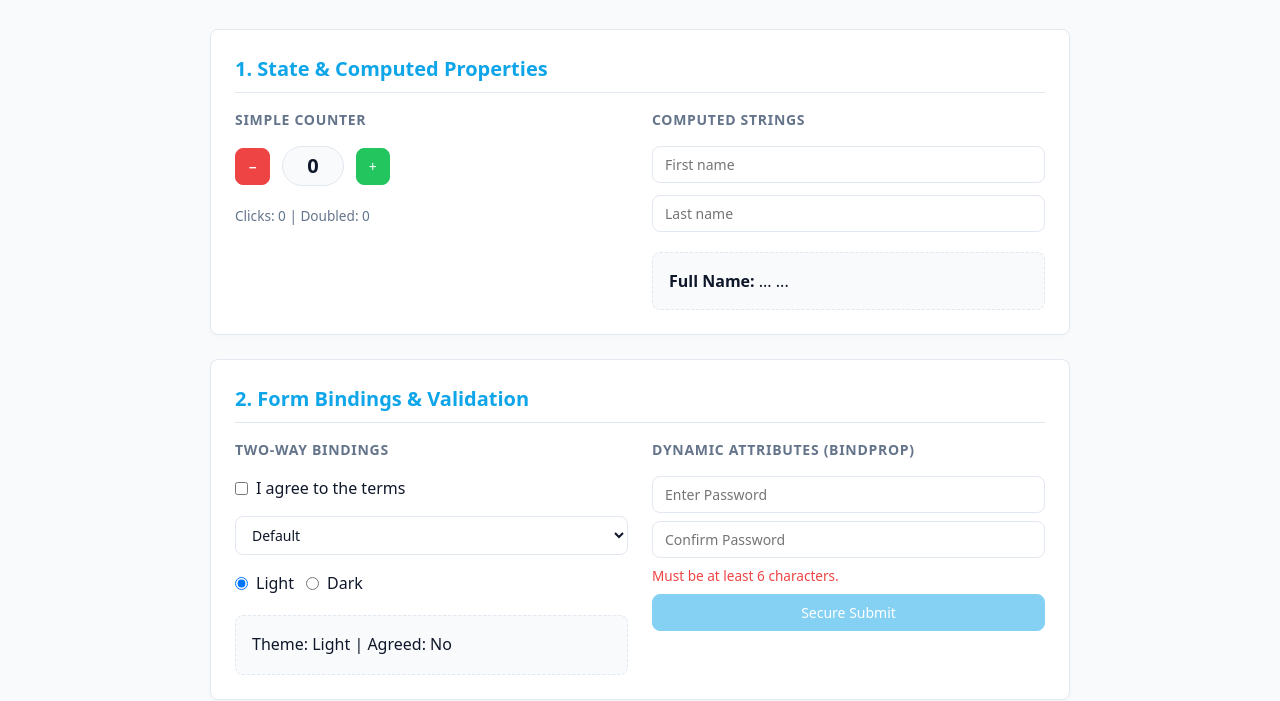
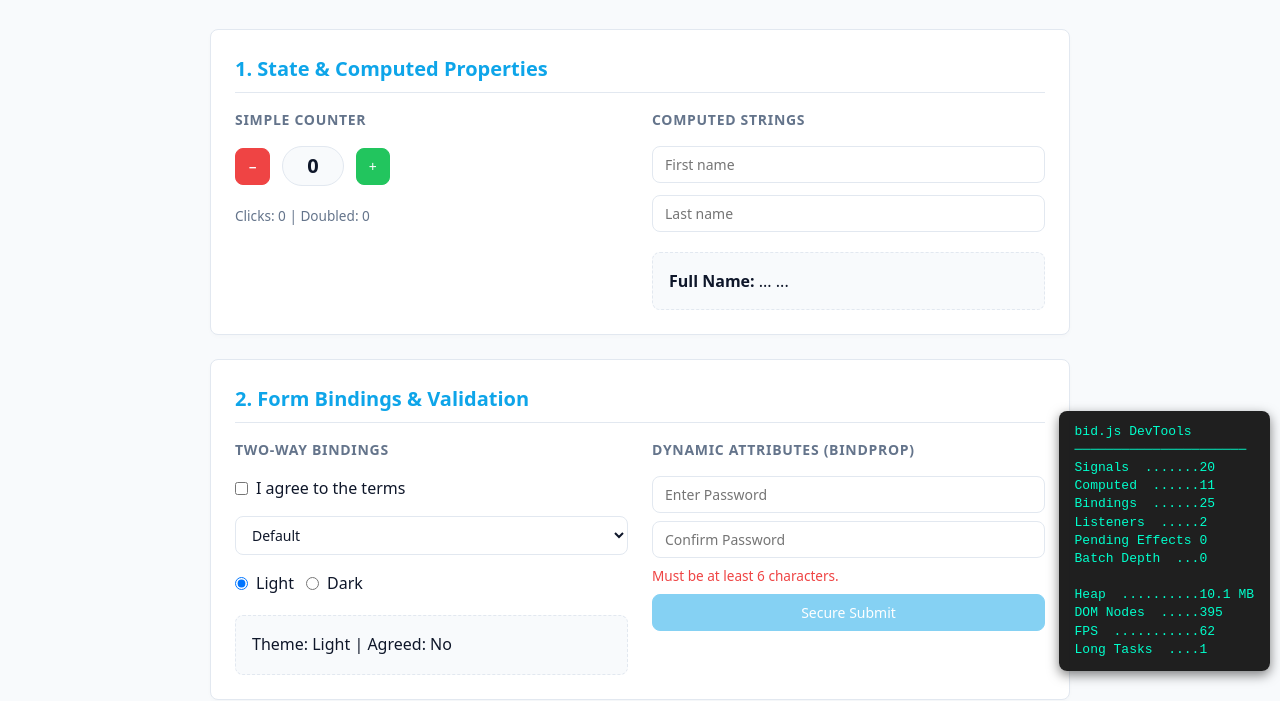
Before and after one commit to ChisAdrian/bid, a plain HTML site: page index.html in a window 1280 px wide. Shown: the part 119-820 px from the top of the page. Drawn offline with Linux system fonts and the light colour scheme.

Commit message:
Add devtools script injection to index.html

```diff
--- a/index.html
+++ b/index.html
@@ -295,6 +295,8 @@
 
     <!-- LIBRARY SCRIPT -->
     <script src="./bidv1.6min.js"></script>
+    <!-- DEVTOOLS INJECTION -->
+    <script src="./bid-devtools.js"></script>
 
     <!-- DEMO LOGIC -->
     <script>
```
